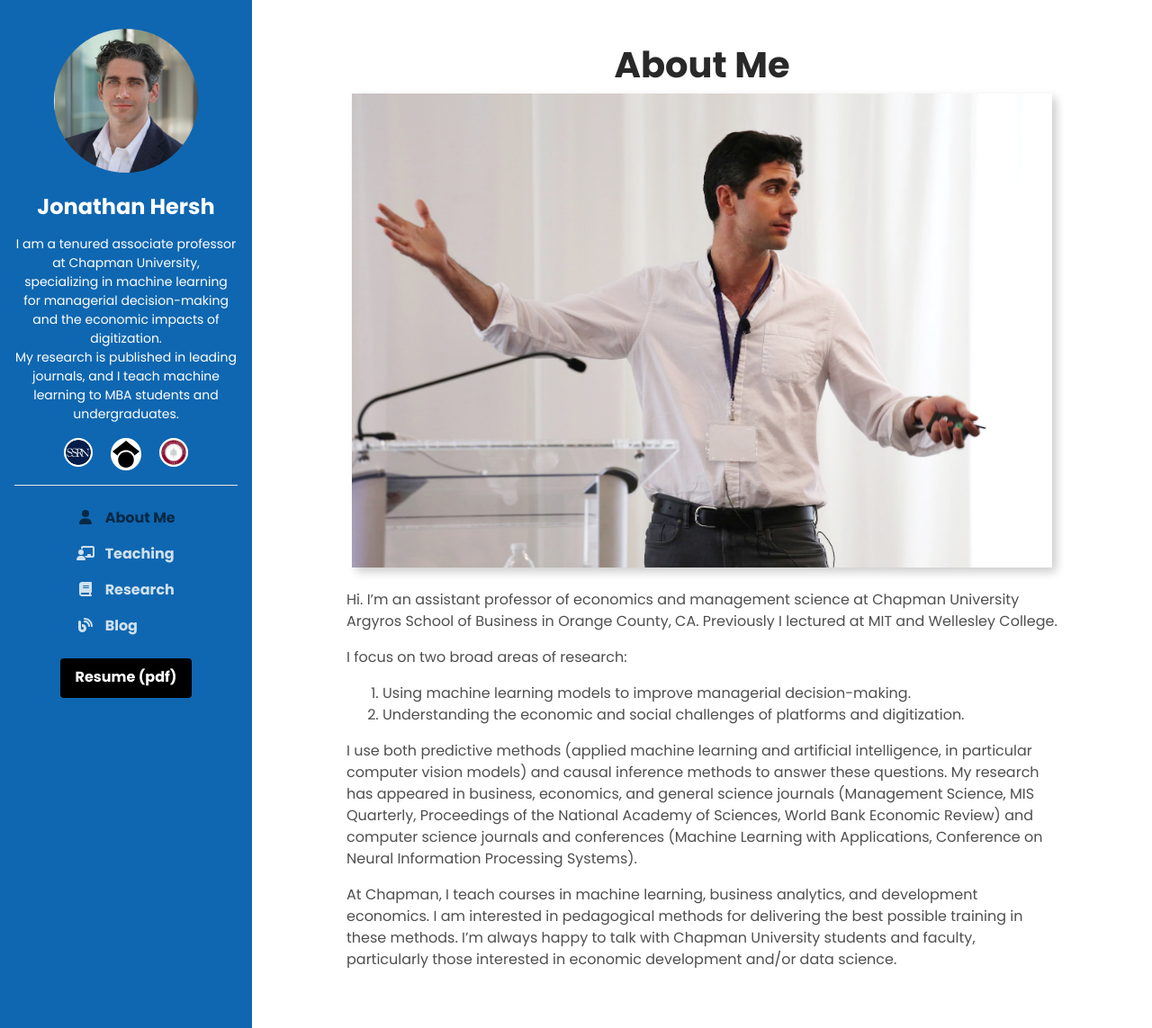
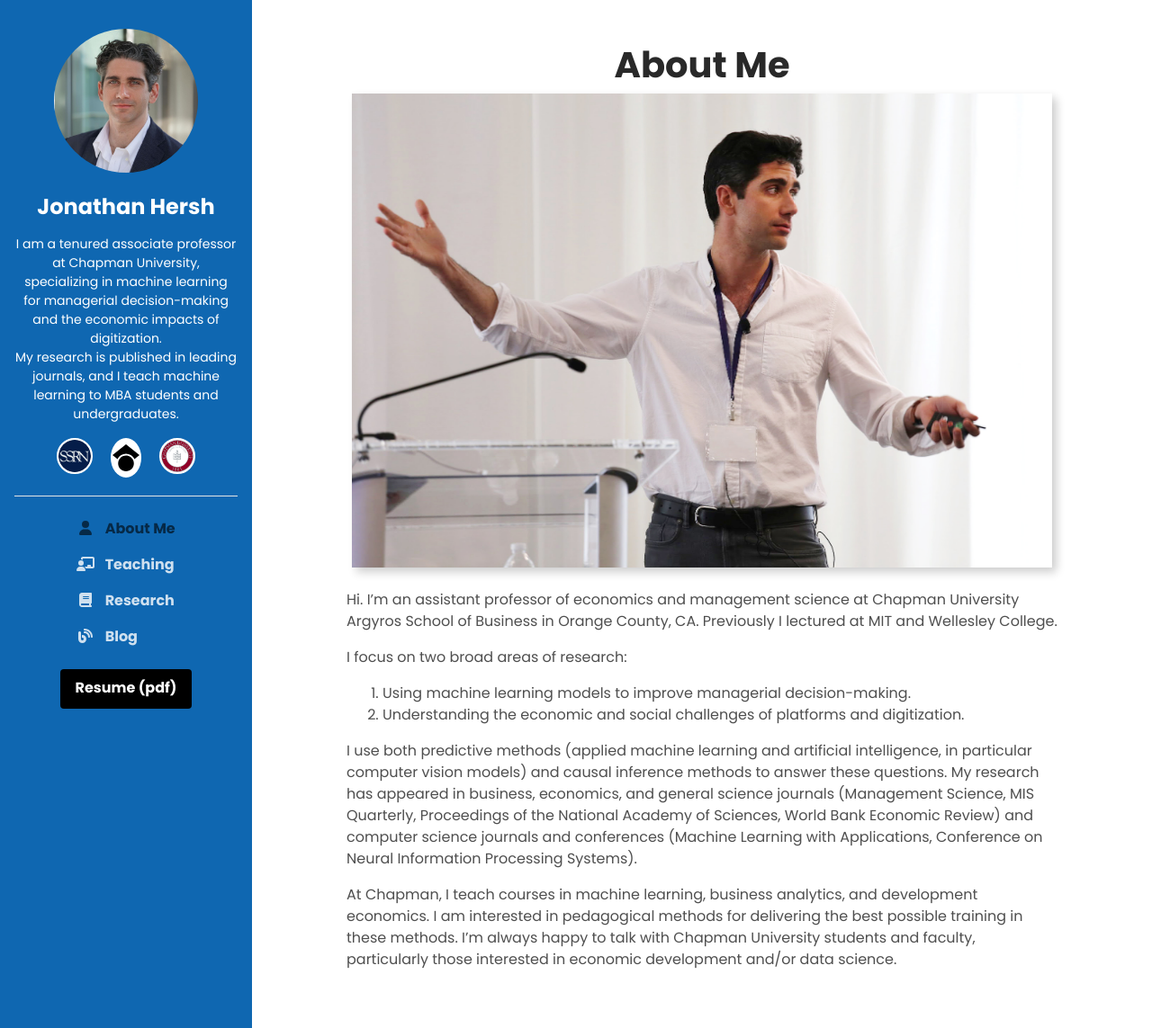
Before and after one commit to Muhammad-Sultan/muhammad-sultan.github.io, a Jekyll site: the page built from _pages/index.md, in a window 1280 px wide and 1143 px high. Shown: the whole window at 90% size. Built offline with Jekyll 4.4.1, drawn with Linux system fonts in a browser that asks for light colours.

Commit message:
Update site-header.html

```diff
--- a/_includes/site-header.html
+++ b/_includes/site-header.html
@@ -57,23 +57,22 @@
 
 .icon-image,
 .icon-font {
-  width: 32px; /* Set the desired width */
-  height: 32px; /* Set the desired height */
+  width: 40px; /* Set the desired width */
+  height: 40px; /* Set the desired height */
   display: inline-block;
   border: 2px solid white; /* Add a white border */
   border-radius: 50%; /* Make the border circular */
   box-sizing: border-box; /* Ensure the border is included in the element's total width and height */
   background-color: white; /* Add a background color to match the border */
+  text-align: center; /* Center align content inside the border */
 }
 
 .icon-font {
-  font-size: 24px; /* Adjust the font size to fit within the 32px container */
-  line-height: 28px; /* Center the icon vertically */
+  font-size: 24px; /* Adjust the font size to fit within the 40px container */
+  line-height: 40px; /* Center the icon vertically */
   color: black; /* Adjust icon color */
-  display: flex;
-  align-items: center;
-  justify-content: center;
 }
+
 
 </style>
 
```
